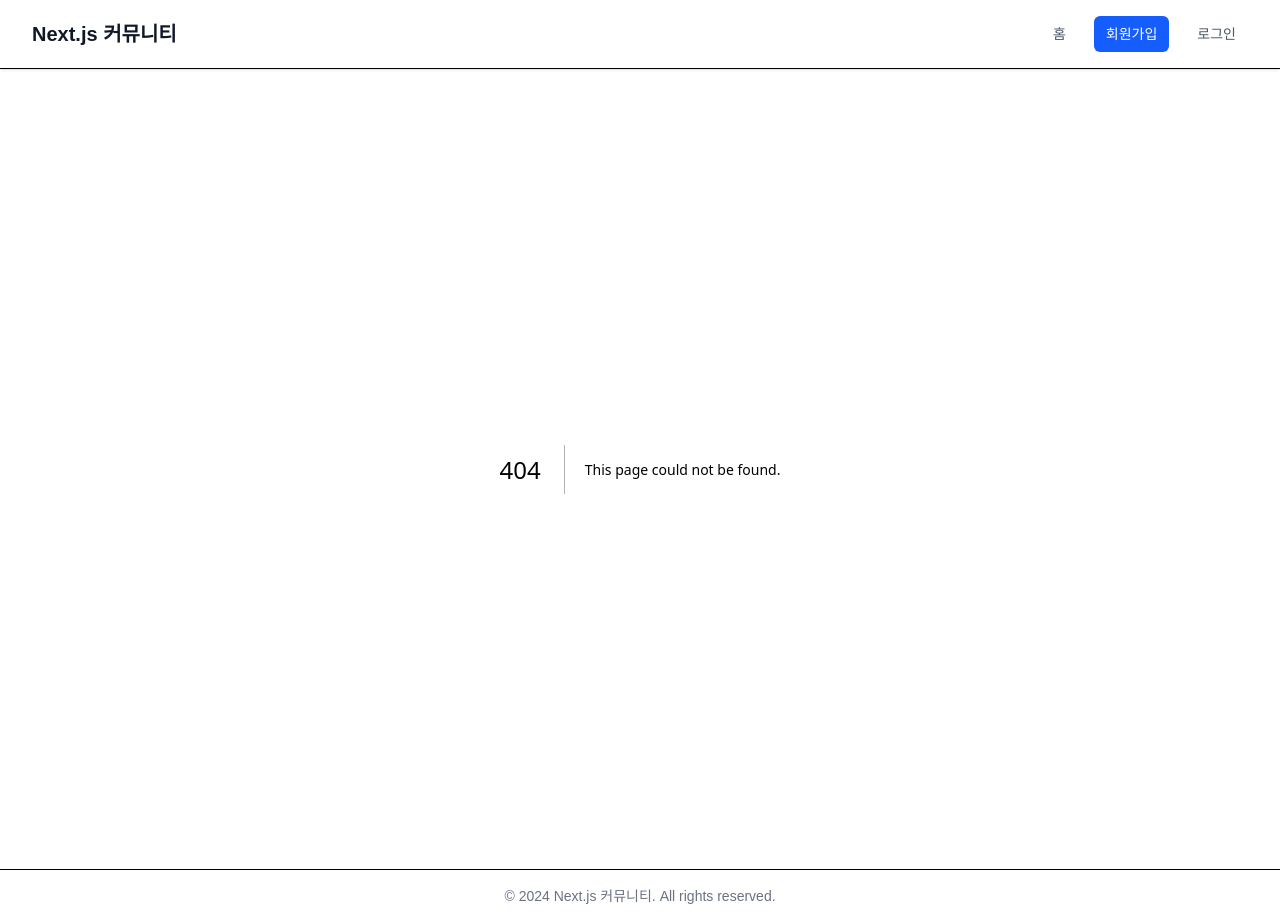
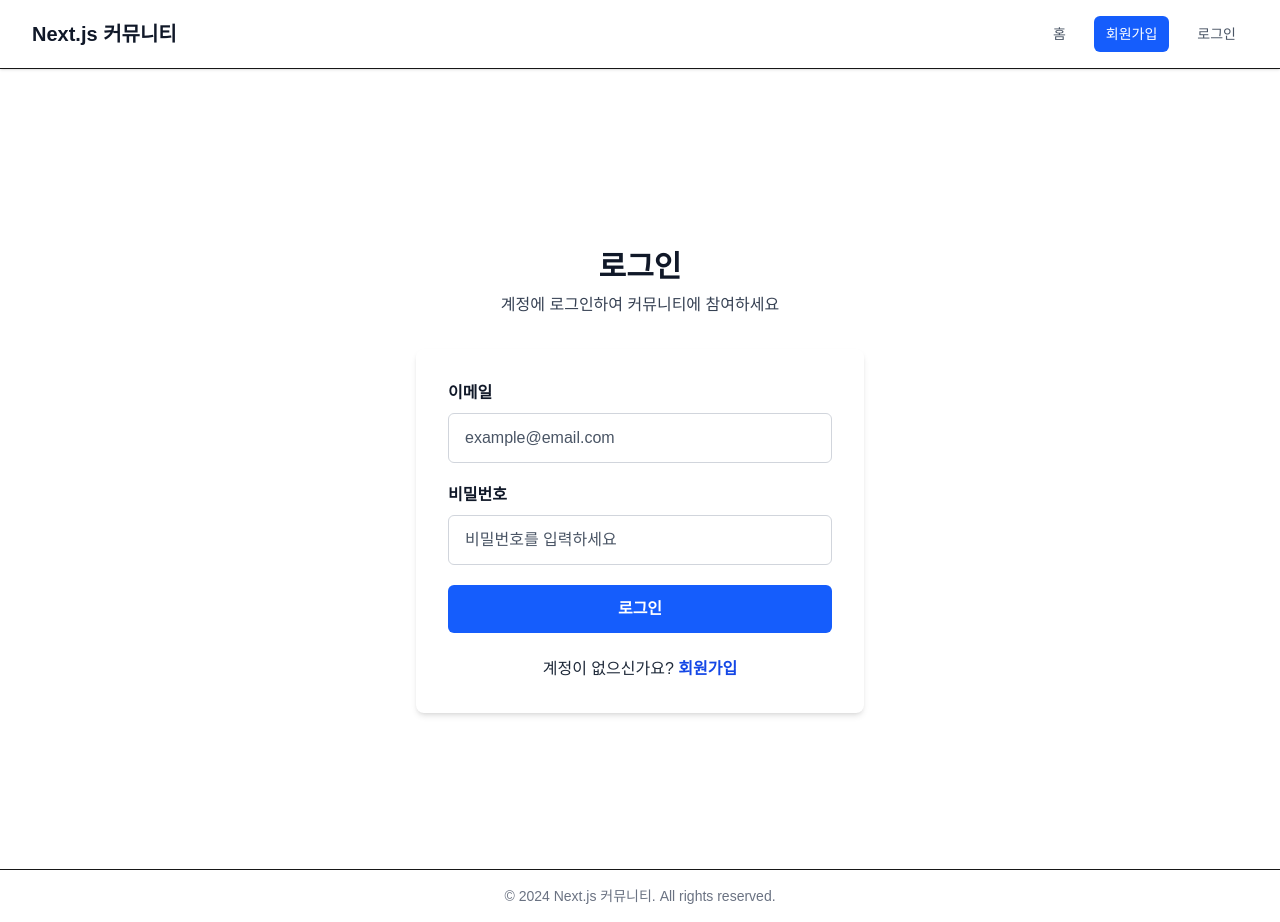
Before and after one commit to zeroskill2400/next-community-exam, a Next.js app: page /login in a window 1280 px wide. Before the commit this address had no page. Built offline with nearby package versions, Linux system fonts and the light colour scheme; no server answers.

Commit message:
로그인 페이지 구현

```diff
--- /dev/null
+++ b/src/app/login/page.tsx
@@ -0,0 +1,19 @@
+import LoginForm from "../../components/LoginForm";
+
+export default function LoginPage() {
+  return (
+    <div className="min-h-screen flex items-center justify-center py-12 px-4 sm:px-6 lg:px-8">
+      <div className="max-w-md w-full space-y-8">
+        <div>
+          <h1 className="mt-6 text-center text-3xl font-extrabold text-gray-900">
+            로그인
+          </h1>
+          <p className="mt-2 text-center text-base text-gray-700">
+            계정에 로그인하여 커뮤니티에 참여하세요
+          </p>
+        </div>
+        <LoginForm />
+      </div>
+    </div>
+  );
+}
--- /dev/null
+++ b/src/components/LoginForm.tsx
@@ -0,0 +1,127 @@
+"use client";
+
+import { useState } from "react";
+import { supabase } from "../lib/supabaseClient";
+
+export default function LoginForm() {
+  const [email, setEmail] = useState("");
+  const [password, setPassword] = useState("");
+  const [error, setError] = useState<string | null>(null);
+  const [loading, setLoading] = useState(false);
+  const [success, setSuccess] = useState(false);
+
+  const handleSubmit = async (e: React.FormEvent) => {
+    e.preventDefault();
+    setLoading(true);
+    setError(null);
+    setSuccess(false);
+
+    try {
+      const { error } = await supabase.auth.signInWithPassword({
+        email,
+        password,
+      });
+
+      if (error) {
+        setError(error.message);
+      } else {
+        setSuccess(true);
+        setEmail("");
+        setPassword("");
+      }
+    } catch (error) {
+      setError("로그인 중 오류가 발생했습니다.");
+    } finally {
+      setLoading(false);
+    }
+  };
+
+  if (success) {
+    return (
+      <div className="bg-white p-8 rounded-lg shadow-md">
+        <div className="text-center">
+          <h2 className="text-2xl font-bold text-green-700 mb-4">
+            로그인 성공!
+          </h2>
+          <p className="text-gray-800 text-base mb-4">
+            성공적으로 로그인되었습니다.
+          </p>
+          <button
+            onClick={() => setSuccess(false)}
+            className="text-blue-700 hover:text-blue-900 font-semibold"
+          >
+            다시 로그인하기
+          </button>
+        </div>
+      </div>
+    );
+  }
+
+  return (
+    <div className="bg-white p-8 rounded-lg shadow-md">
+      <form onSubmit={handleSubmit} className="space-y-5">
+        <div>
+          <label
+            htmlFor="email"
+            className="block text-base font-semibold text-gray-900 mb-2"
+          >
+            이메일
+          </label>
+          <input
+            type="email"
+            id="email"
+            value={email}
+            onChange={(e) => setEmail(e.target.value)}
+            className="w-full px-4 py-3 border border-gray-300 rounded-md focus:outline-none focus:ring-2 focus:ring-blue-500 placeholder-gray-600 text-gray-900"
+            placeholder="example@email.com"
+            required
+          />
+        </div>
+
+        <div>
+          <label
+            htmlFor="password"
+            className="block text-base font-semibold text-gray-900 mb-2"
+          >
+            비밀번호
+          </label>
+          <input
+            type="password"
+            id="password"
+            value={password}
+            onChange={(e) => setPassword(e.target.value)}
+            className="w-full px-4 py-3 border border-gray-300 rounded-md focus:outline-none focus:ring-2 focus:ring-blue-500 placeholder-gray-600 text-gray-900"
+            placeholder="비밀번호를 입력하세요"
+            required
+          />
+        </div>
+
+        {error && (
+          <div className="text-red-800 text-base font-medium bg-red-50 p-3 rounded-md border border-red-200">
+            {error}
+          </div>
+        )}
+
+        <button
+          type="submit"
+          disabled={loading}
+          className="w-full bg-blue-600 text-white py-3 px-4 rounded-md hover:bg-blue-700 disabled:bg-gray-400 disabled:cursor-not-allowed transition-colors font-semibold text-base"
+        >
+          {loading ? "로그인 중..." : "로그인"}
+        </button>
+      </form>
+
+      <div className="mt-6 text-center">
+        <p className="text-base text-gray-800">
+          계정이 없으신가요?{" "}
+          <a
+            href="/signup"
+            className="text-blue-700 hover:text-blue-900 font-semibold"
+          >
+            회원가입
+          </a>
+        </p>
+      </div>
+    </div>
+  );
+}
```
Also changed, not shown: 1 other file (tests, documents, lock files or other folders).
